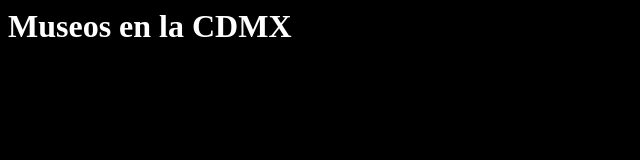
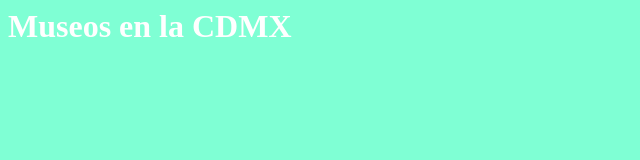
Before and after one commit to Katashikunomo/museo, a plain HTML site: page index.html in a window 1280 px wide. Shown: the whole page, without its empty margins (0-640 px from the left). Drawn offline with Linux system fonts and the light colour scheme.

Commit message:
Update main.css

```diff
--- a/main.css
+++ b/main.css
@@ -1,4 +1,4 @@
 body{
-  background: #000;
+  background: aquamarine;
   color: #fff;
 }
```
